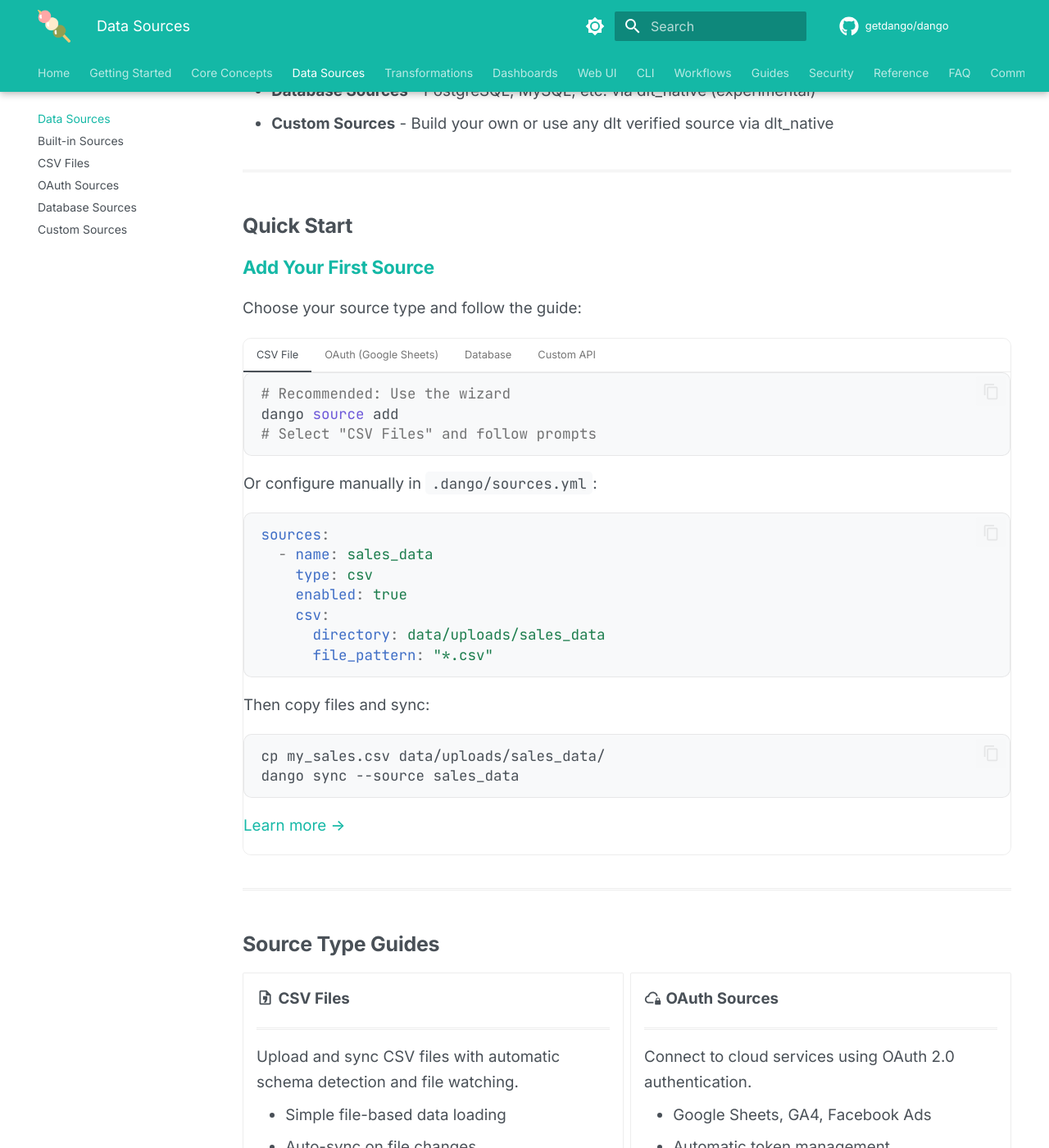
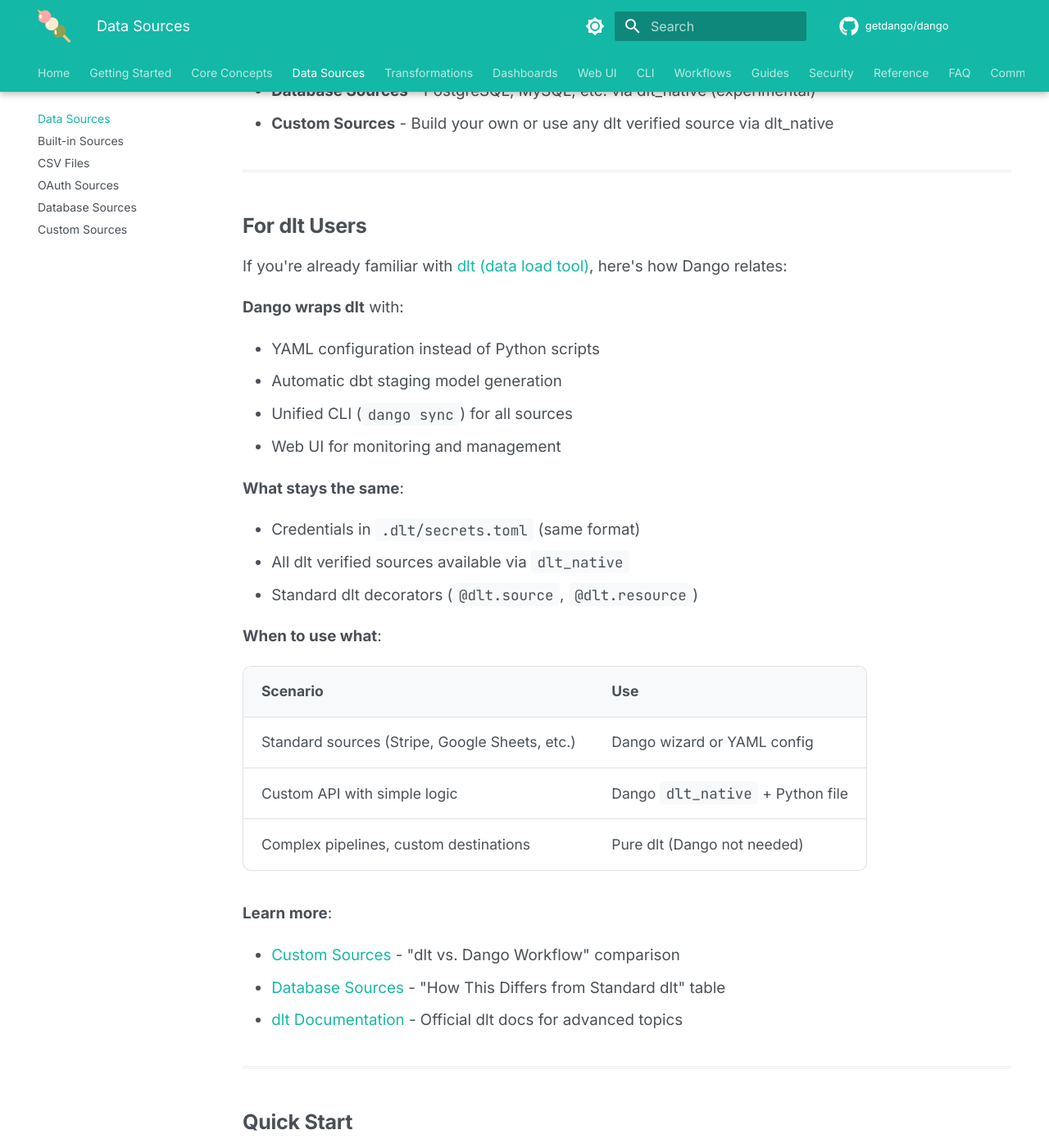
Before and after one commit to getdango/docs, an MkDocs documentation site: the page built from docs/data-sources/index.md, in a window 1280 px wide and 1400 px high, scrolled down 965 px. Shown: the whole window at 82% size. Built offline with MkDocs 1.6.1 and Material for MkDocs 9.7.7, drawn with Linux system fonts in a browser that asks for light colours; comment, search, counter and statistics services are not loaded; the version menu is left out.

Commit message:
Add "For dlt Users" section to Data Sources documentation
Provides clear entry point for users familiar with dlt:
- Explains what Dango adds (YAML config, dbt automation, CLI, Web UI)
- Clarifies what stays the same (credentials, sources, decorators)
- Decision table for when to use Dango vs pure dlt
- Links to detailed comparison sections

🤖 Generated with [Claude Code](https://claude.com/claude-code)

Co-Authored-By: Claude Opus 4.5 <noreply@anthropic.com>

```diff
--- a/docs/data-sources/index.md
+++ b/docs/data-sources/index.md
@@ -27,6 +27,39 @@ Dango supports multiple types of data sources through dlt (data load tool). Whet
 - **Stripe** - Payment data (wizard-supported)
 - **Database Sources** - PostgreSQL, MySQL, etc. via dlt_native (experimental)
 - **Custom Sources** - Build your own or use any dlt verified source via dlt_native
+
+---
+
+## For dlt Users
+
+If you're already familiar with [dlt (data load tool)](https://dlthub.com/docs), here's how Dango relates:
+
+**Dango wraps dlt** with:
+
+- YAML configuration instead of Python scripts
+- Automatic dbt staging model generation
+- Unified CLI (`dango sync`) for all sources
+- Web UI for monitoring and management
+
+**What stays the same**:
+
+- Credentials in `.dlt/secrets.toml` (same format)
+- All dlt verified sources available via `dlt_native`
+- Standard dlt decorators (`@dlt.source`, `@dlt.resource`)
+
+**When to use what**:
+
+| Scenario | Use |
+|----------|-----|
+| Standard sources (Stripe, Google Sheets, etc.) | Dango wizard or YAML config |
+| Custom API with simple logic | Dango `dlt_native` + Python file |
+| Complex pipelines, custom destinations | Pure dlt (Dango not needed) |
+
+**Learn more**:
+
+- [Custom Sources](custom-sources.md) - "dlt vs. Dango Workflow" comparison
+- [Database Sources](database-sources.md) - "How This Differs from Standard dlt" table
+- [dlt Documentation](https://dlthub.com/docs) - Official dlt docs for advanced topics
 
 ---
 
```
